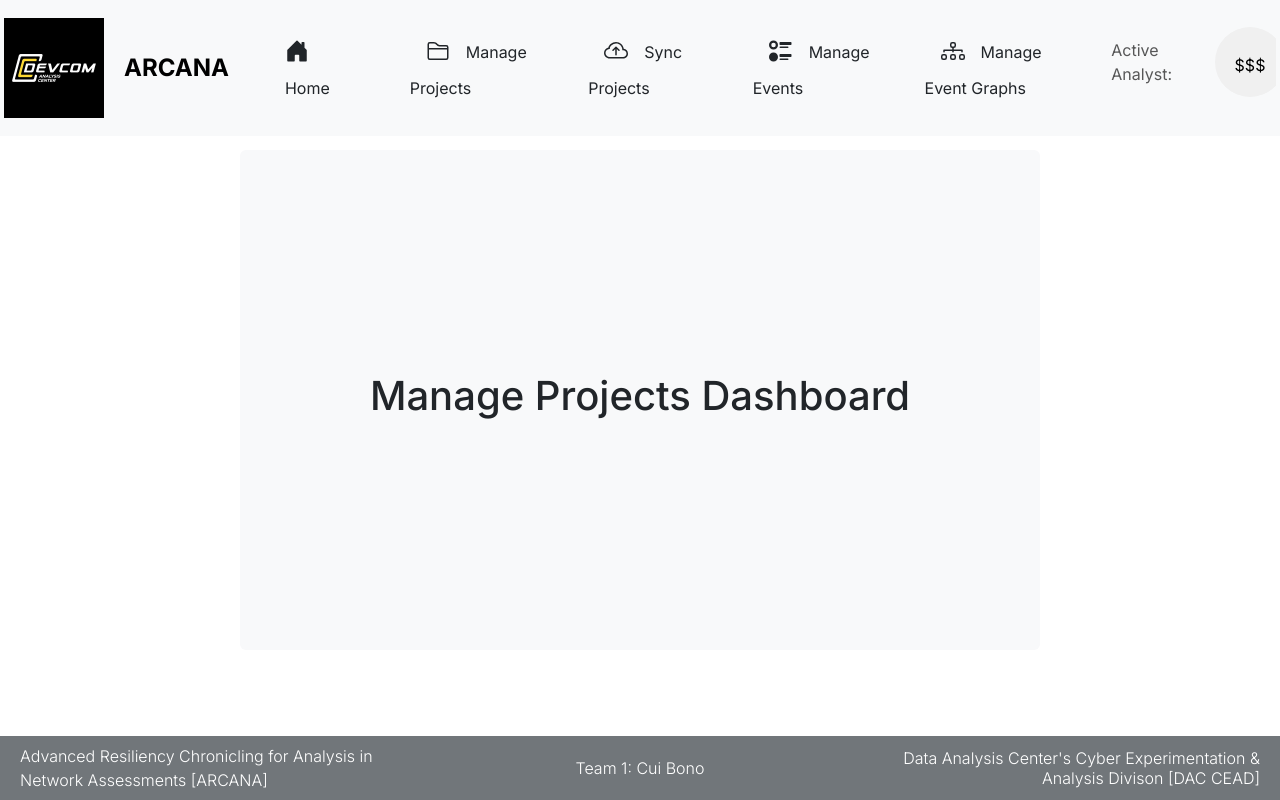
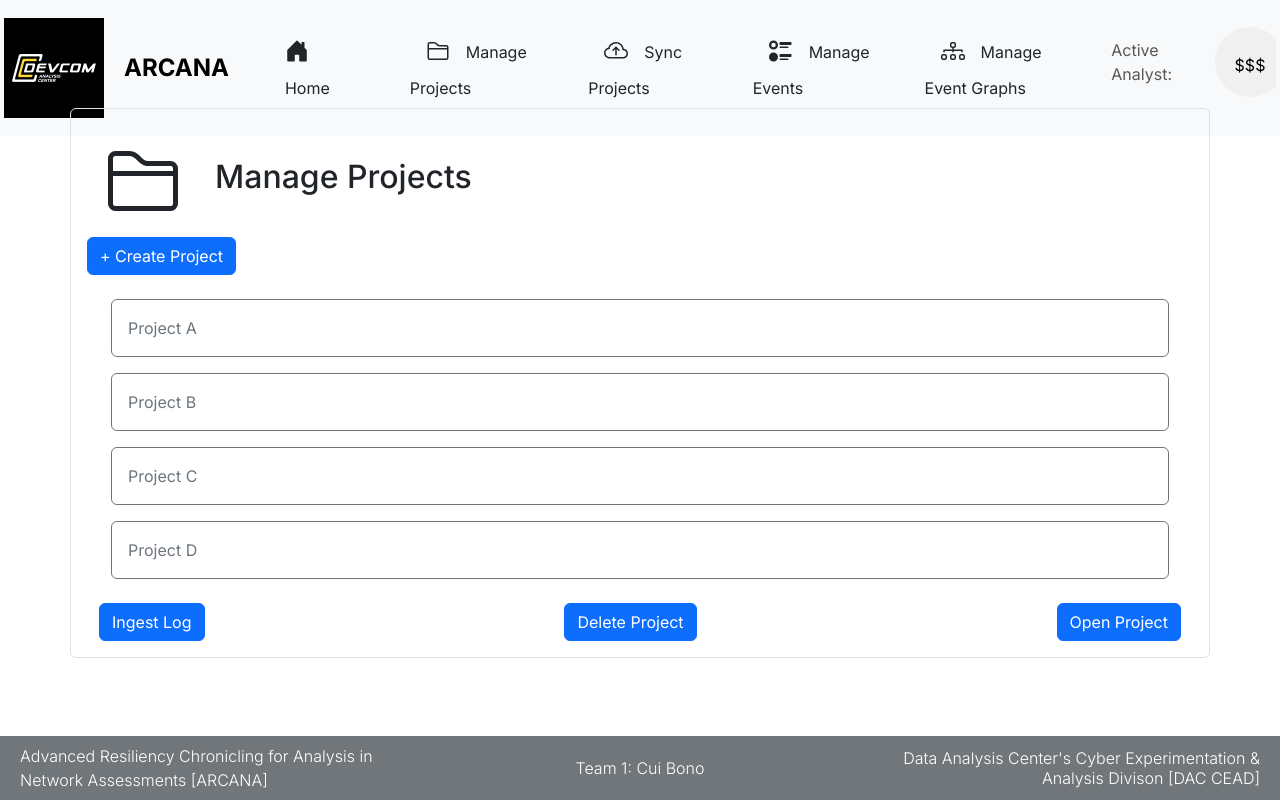
Before and after one commit to jordag18/capstone-project-ARCANA, a Next.js app in the folder frontend/arcana/: page /dashboard/projectsMenu in a window 1280 px wide. Built offline with nearby package versions, Linux system fonts and the light colour scheme.

Commit message:
Update manage projects gui elements

```diff
--- a/frontend/arcana/app/components/navItems.tsx
+++ b/frontend/arcana/app/components/navItems.tsx
@@ -47,7 +47,7 @@ export function NavBarItems() {
           <IconLink
             icon={<UiRadios />}
             linkName="Manage Events"
-            link="/dashboard/eventsMenu"
+            link="/dashboard/eventMenu"
           />
           <IconLink
             icon={<Diagram3 />}
--- a/frontend/arcana/app/dashboard/projectsMenu/layout.tsx
+++ b/frontend/arcana/app/dashboard/projectsMenu/layout.tsx
@@ -1,7 +1,7 @@
 import type { Metadata } from 'next'
 
 export const metadata: Metadata = {
-    title: 'ARCANA-Manage-Projects',
+    title: 'ARCANA-Projects-Menu',
     description: '',
 }
 
--- a/frontend/arcana/app/dashboard/projectsMenu/page.tsx
+++ b/frontend/arcana/app/dashboard/projectsMenu/page.tsx
@@ -1,21 +1,210 @@
 "use client";
-import React from "react";
+import React, { useState } from "react";
 import NavBar from "../../components/navbar"; // Update the import statement to use lowercase 'navbar'
 import Footer from "../../components/footer";
 import Container from "react-bootstrap/Container";
+import Modal from "react-bootstrap/Modal";
+import Button from "react-bootstrap/Button";
+import Row from "react-bootstrap/esm/Row";
+import { Folder2 } from "react-bootstrap-icons";
+import Stack from "react-bootstrap/esm/Stack";
+
 //import ThemeHandler from "@/app/util/themeHandler";
 //import FontSizeHandler from "@/app/lib/fontSizeHandler";
 
 const ManageProjectsPage = () => {
+
+  const [projectName, setProjectName] = useState('');
+  const [projectLocation, setProjectLocation] = useState('');
+  const [dateStart, setDateStart] = useState('');
+  const [dateEnd, setDateEnd] = useState('');
+  const [initials, setInitials] = useState('');
+
+  const [showCreateProjectDialog, setShowCreateProjectDialog] = useState(false);
+  const [showIngestLogDialog, setShowIngestLogDialog] = useState(false);
+  const [showDeleteProjectDialog, setShowDeleteProjectDialog] = useState(false);
+
+  const handleOpenDialog = (dialogType: string) => {
+    switch (dialogType) {
+      case 'createProject':
+        setShowCreateProjectDialog(true);
+        break;
+      case 'ingestLog':
+        setShowIngestLogDialog(true);
+        break;
+      case 'deleteProject':
+        setShowDeleteProjectDialog(true);
+        break;
+      default:
+        break;
+    }
+  };
+
+  const handleCloseDialog = (dialogType: string) => {
+    switch (dialogType) {
+      case 'createProject':
+        setShowCreateProjectDialog(false);
+        break;
+      case 'ingestLog':
+        setShowIngestLogDialog(false);
+        break;
+      case 'deleteProject':
+        setShowDeleteProjectDialog(false);
+        break;
+      default:
+        break;
+    }
+  };
+
   return (
     <div>
       {/* //<ThemeHandler /> */}
       <NavBar />
-      <div className="flex min-h-screen flex-col items-center justify-between p-24">
-        <Container
-          className="d-flex justify-content-center align-items-center position-absolute top-50 start-50 translate-middle rounded bg-light"
-          style={{ width: "800px", height: "500px" }}>
-          <h1>Manage Projects Dashboard</h1>
+      <div
+        className="flex justify-content-center align-items-center position-absolute top-50 start-50 translate-middle p-2 rounded-full bg-auto "
+        style={{ height: "75%", width: "100%" }}>
+        <Container className="flex justify-content-center align-items-center border mx-auto p-3 rounded">
+          <div className="justify-content-space-between">
+            <Row className="justify-content-center align-items-center p-2 mx-auto">
+              <div className="d-flex align-items-center p-2">
+                {" "}
+                {/* Changed class to 'd-flex' for inline display */}
+                <Folder2 size={80} />
+                <h2 className="mx-3 p-3 align-middle">Manage Projects</h2>
+              </div>
+            </Row>
+          </div>
+          <div className="justify-content-end">
+            <Button variant="primary" onClick={() => handleOpenDialog('createProject')}> + Create Project </Button>
+          </div>
+
+          <Stack gap={3} className="p-4 mx-8 d-flex align-self-center justify-content-sm-start">
+            <Button className="p-3 justify-content-start text-start outline-secondary" variant="outline-secondary" >
+              Project A
+            </Button>
+
+            <Button className="p-3 justify-content-start text-start outline-secondary" variant="outline-secondary" >
+              Project B
+            </Button>
+
+            <Button className="p-3 justify-content-start text-start outline-secondary" variant="outline-secondary" >
+              Project C
+            </Button>
+
+            <Button className="p-3 justify-content-start text-start outline-secondary" variant="outline-secondary" >
+              Project D
+            </Button>
+        </Stack>
+
+          <div>
+            <Container className="d-flex justify-content-between">
+              <Button variant="primary" onClick={() => handleOpenDialog('ingestLog')}>Ingest Log</Button>
+              <Button variant="primary" onClick={() => handleOpenDialog('deleteProject')}>Delete Project</Button>
+              <Button variant="primary">Open Project</Button>
+            </Container>
+          </div>
+
+
+          {/* Create Project Dialog */}
+          <Modal show={showCreateProjectDialog} onHide={() => handleCloseDialog('createProject')}>
+            <Modal.Header closeButton>
+              <Modal.Title>Create Project</Modal.Title>
+            </Modal.Header>
+            <Modal.Body>
+              <div className="mb-3 d-flex">
+                <input
+                  type="text"
+                  className="form-control"
+                  placeholder="Project Name"
+                  value={projectName}
+                  onChange={(e) => setProjectName(e.target.value)}
+                />
+              </div>
+              <div className="mb-3 d-flex">
+                <input
+                  type="text"
+                  className="form-control"
+                  placeholder="Project Location"
+                  value={projectLocation}
+                  onChange={(e) => setProjectLocation(e.target.value)}
+                />
+              </div>
+              <div className="mb-3 d-flex">
+                <input
+                  type="text"
+                  className="form-control"
+                  placeholder="mm/dd/yyyy"
+                  value={dateStart}
+                  onChange={(e) => setDateStart(e.target.value)}
+                />
+                <input
+                  type="text"
+                  className="form-control"
+                  placeholder="mm/dd/yyyy"
+                  value={dateEnd}
+                  onChange={(e) => setDateEnd(e.target.value)}
+                />
+              </div>
+              <div className="mb-3 d-flex">
+                <input
+                  type="text"
+                  className="form-control"
+                  placeholder="Initials"
+                  value={initials}
+                  onChange={(e) => setInitials(e.target.value)}
+                />
+              </div>
+            </Modal.Body>
+            <Modal.Footer>
+              <Button variant="secondary" onClick={() => handleCloseDialog('createProject')}>Cancel</Button>
+              <Button variant="primary" onClick={() => handleCloseDialog('createProject')}>Create Project</Button>
+            </Modal.Footer>
+          </Modal>
+
+
+          {/* Ingest Log Dialog */}
+          <Modal show={showIngestLogDialog} onHide={() => handleCloseDialog('ingestLog')}>
+            <Modal.Header closeButton>
+              <Modal.Title>Ingest Logs</Modal.Title>
+            </Modal.Header>
+            <Modal.Body>
+              <div>
+                <p>Select a directory to ingest logs from.</p>
+              </div>
+              <div>
+                <p>Log Directory</p>
+              </div>
+              <div className="mb-3 d-flex">
+                <input
+                  type="text"
+                  className="form-control"
+                  placeholder="ex. /Location/folder"
+                  value={projectLocation}
+                  onChange={(e) => setProjectLocation(e.target.value)}
+                />
+                <Button variant="primary">Browse</Button>
+              </div>
+            </Modal.Body>
+            <Modal.Footer>
+              <Button variant="secondary" onClick={() => handleCloseDialog('ingestLog')}>Cancel</Button>
+              <Button variant="primary" onClick={() => handleCloseDialog('ingestLog')}>Ingest Logs</Button>
+            </Modal.Footer>
+          </Modal>
+
+
+          {/* Delete Project Dialog */}
+          <Modal show={showDeleteProjectDialog} onHide={() => handleCloseDialog('deleteProject')}>
+            <Modal.Header closeButton>
+            </Modal.Header>
+            <Modal.Body style={{ textAlign: 'center' }}>
+              <h3> Are you sure you want to delete? </h3>
+            </Modal.Body>
+            <Modal.Footer>
+              <Button variant="secondary" onClick={() => handleCloseDialog('deleteProject')}>Cancel</Button>
+              <Button variant="danger" onClick={() => handleCloseDialog('deleteProject')}>Delete</Button>
+            </Modal.Footer>
+          </Modal>
+
         </Container>
       </div>
       <Footer />
```
Also changed, not shown: frontend/arcana/app/pages/ManageEvents.tsx (deleted, +0 -16 lines), frontend/arcana/app/pages/ManageGraphs.tsx (deleted, +0 -16 lines), frontend/arcana/app/pages/ManageProjects.tsx (deleted, +0 -16 lines), frontend/arcana/app/pages/ManageSystem.tsx (deleted, +0 -16 lines).
